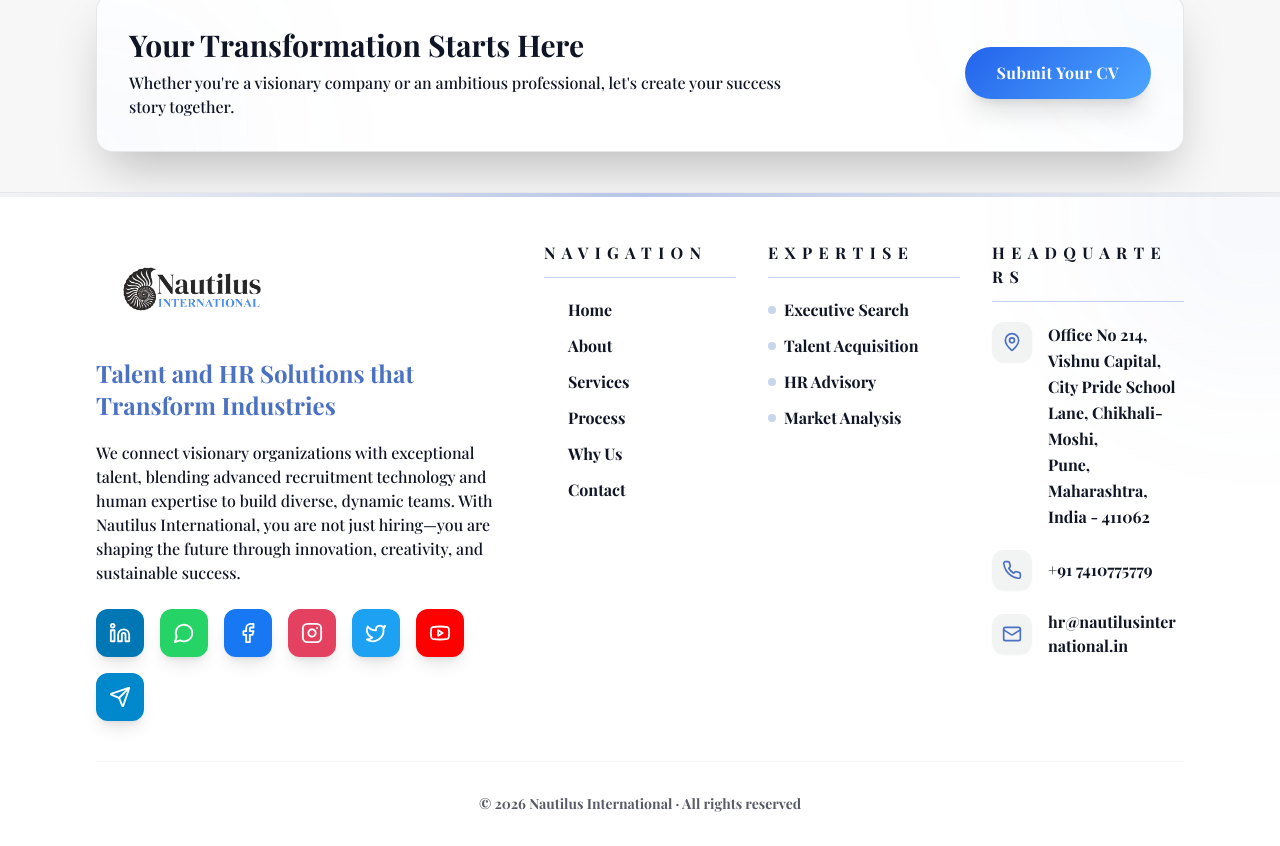
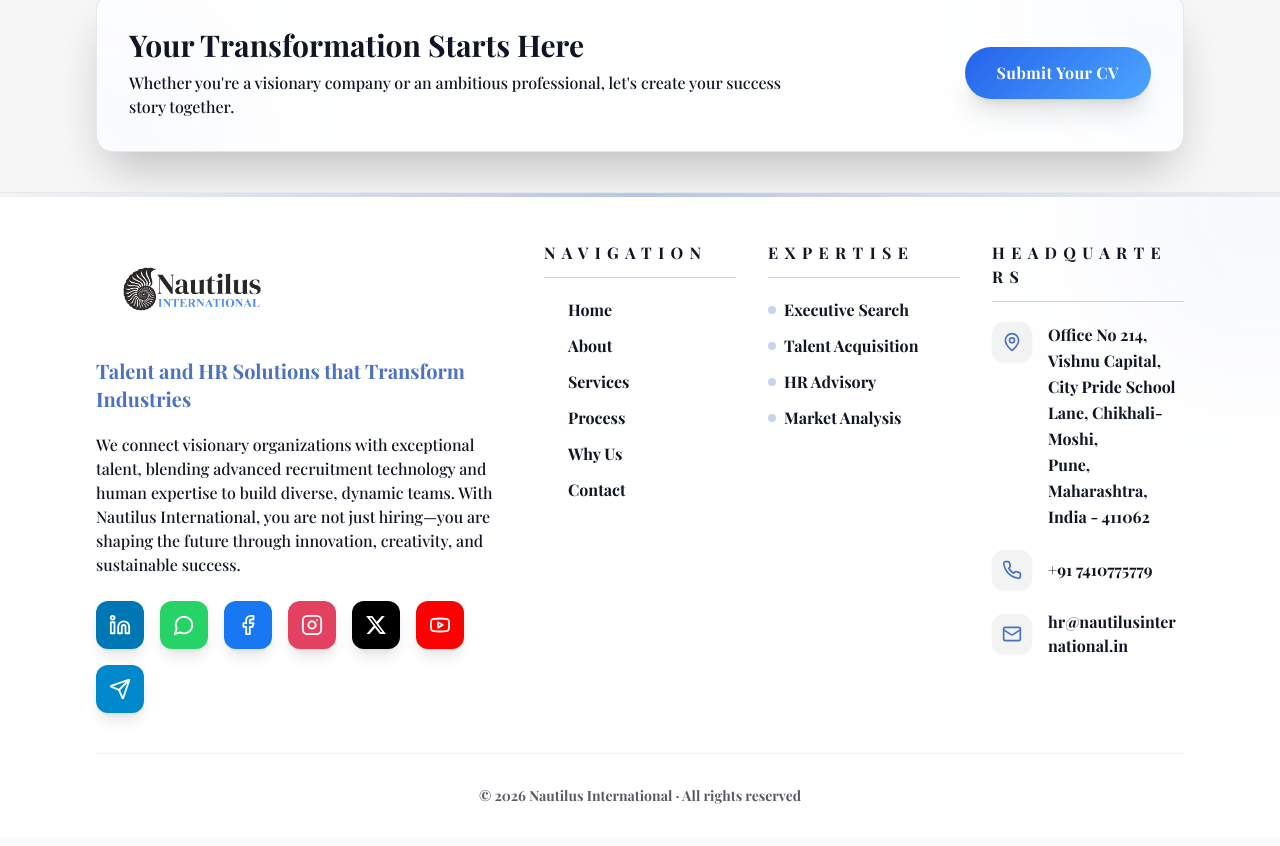
Before and after one commit to Pramodmali5295/nautilus, a React (Vite) app: page /about in a window 1280 px wide. Shown: the part 4126-4972 px from the top of the page. Built offline with nearby package versions, Linux system fonts and the light colour scheme; the HTML template or start-up script is replaced by a standard one.

Commit message:
first commit

```diff
--- a/src/components/layout/Footer.tsx
+++ b/src/components/layout/Footer.tsx
@@ -1,7 +1,18 @@
 import { Link } from "react-router-dom";
-import { ArrowUpRight, Phone, Mail, Globe, MapPin, Linkedin, Instagram, MessageCircle, Facebook, Twitter, Youtube, Send } from "lucide-react";
+import { ArrowUpRight, Phone, Mail, Globe, MapPin, Linkedin, Instagram, MessageCircle, Facebook, Youtube, Send } from "lucide-react";
 import { motion } from "framer-motion";
 import logo from "@/assets/MainLogo.png";
+
+const XIcon = ({ size = 22 }: { size?: number }) => (
+  <svg
+    width={size}
+    height={size}
+    viewBox="0 0 24 24"
+    fill="currentColor"
+  >
+    <path d="M18.244 2.25h3.308l-7.227 8.26 8.502 11.24H16.17l-5.214-6.817L4.99 21.75H1.68l7.73-8.835L1.254 2.25H8.08l4.713 6.231zm-1.161 17.52h1.833L7.084 4.126H5.117z" />
+  </svg>
+);
 
 const Footer = () => {
   const navLinks = [
@@ -47,9 +58,9 @@ const Footer = () => {
     },
     {
       href: "#",
-      icon: Twitter,
-      label: "Twitter",
-      color: "bg-[#1DA1F2]"
+      icon: XIcon,
+      label: "X",
+      color: "bg-black"
     },
     {
       href: "#",
@@ -81,7 +92,7 @@ const Footer = () => {
             <Link to="/" className="inline-block transition-transform hover:scale-105 duration-300">
               <img src={logo} alt="Nautilus International" className="h-20 md:h-24 w-auto object-contain" />
             </Link>
-            <h3 className="text-gold text-xl md:text-2xl font-display font-bold leading-tight">
+            <h3 className="text-gold text-lg md:text-xl font-display font-bold leading-tight">
               Talent and HR Solutions that Transform Industries
             </h3>
             <p className="text-navy text-sm md:text-base leading-relaxed max-w-md font-medium">
```
Also changed, not shown: 1 other file (tests, documents, lock files or other folders).
